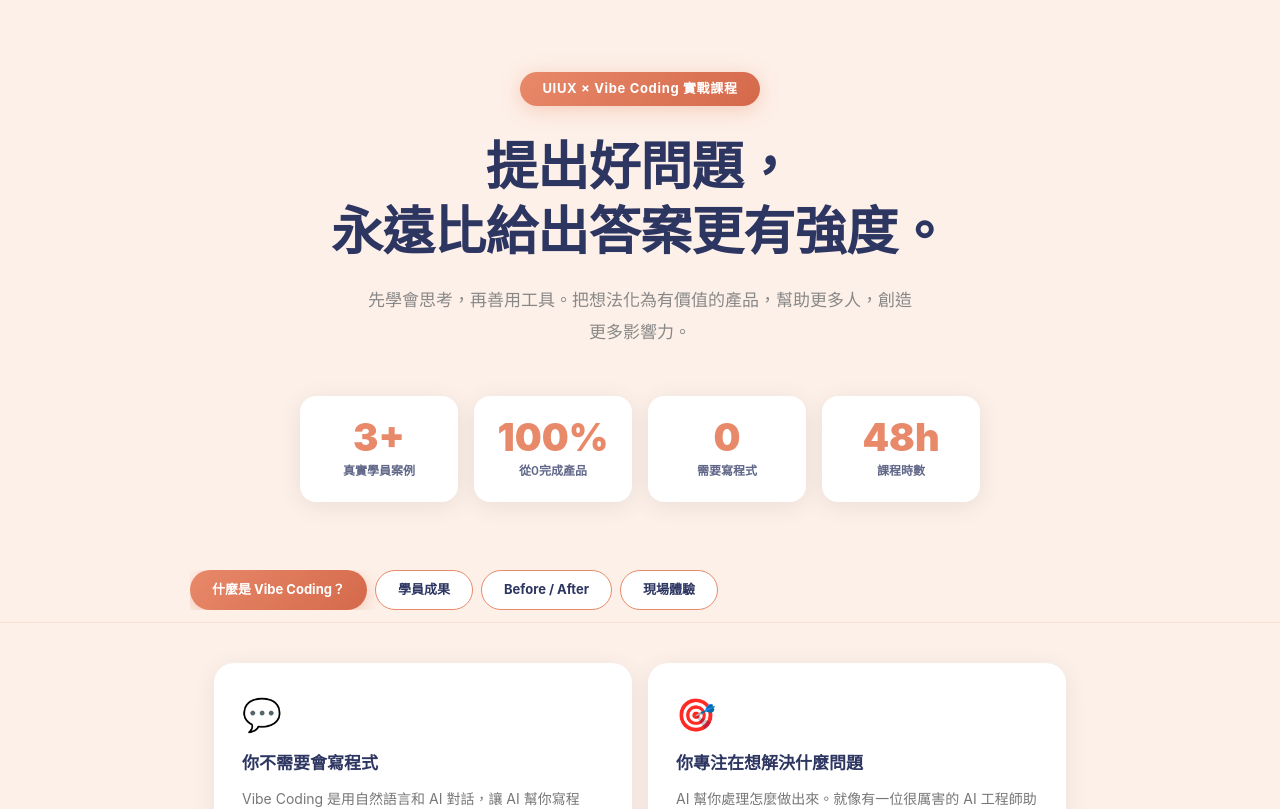
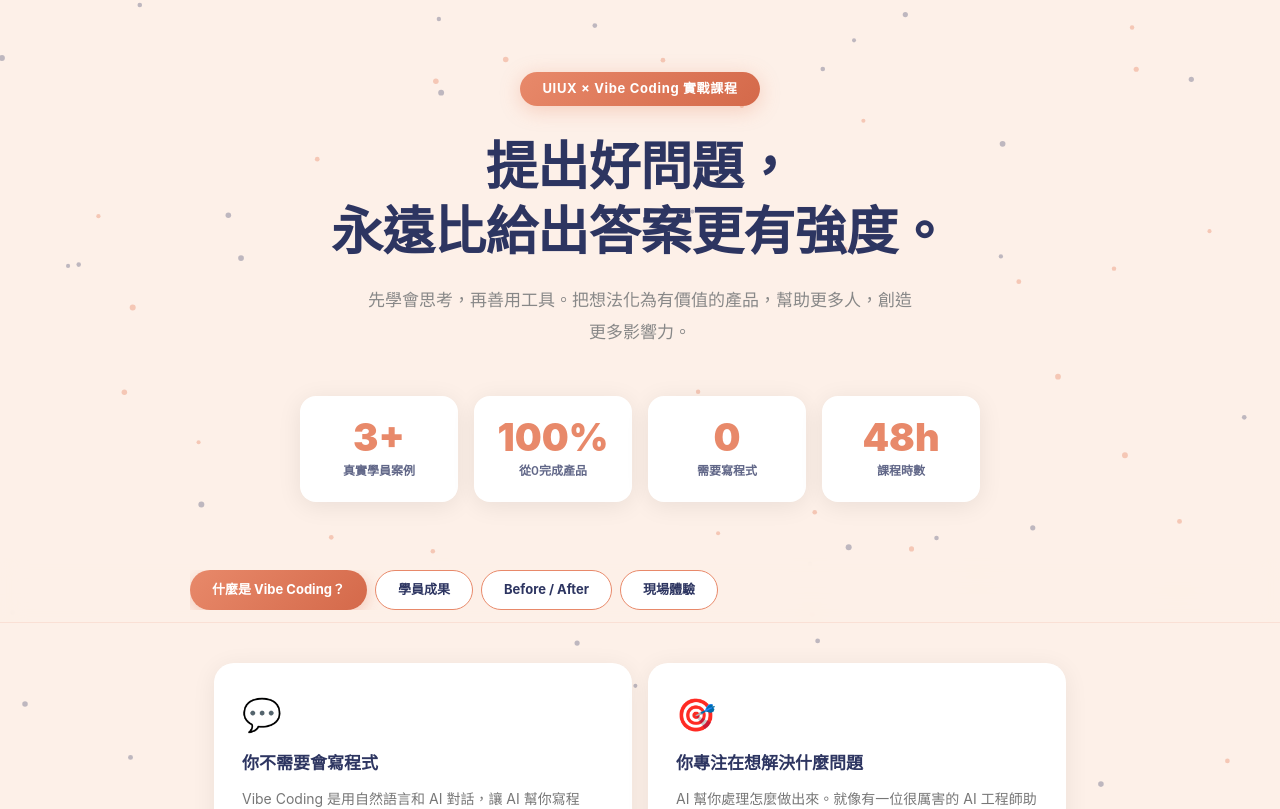
Before and after one commit to sandywu710/uiux-vibe-demo, a Next.js app: page / in a window 1280 px wide. Shown: the top 809 px of the page. Built offline with nearby package versions, Linux system fonts and the light colour scheme.

Commit message:
fix: remove opaque bg from content wrapper so particle canvas is visible

```diff
--- a/app/page.tsx
+++ b/app/page.tsx
@@ -163,7 +163,7 @@ export default function Home() {
     <>
       <ParticleCanvas />
 
-      <div style={{ position: 'relative', zIndex: 1, minHeight: '100vh', backgroundColor: C.cream }}>
+      <div style={{ position: 'relative', zIndex: 1, minHeight: '100vh' }}>
 
         {/* ── Hero ── */}
         <section style={{ maxWidth: 900, margin: '0 auto', padding: '72px 24px 56px', textAlign: 'center' }}>
```
